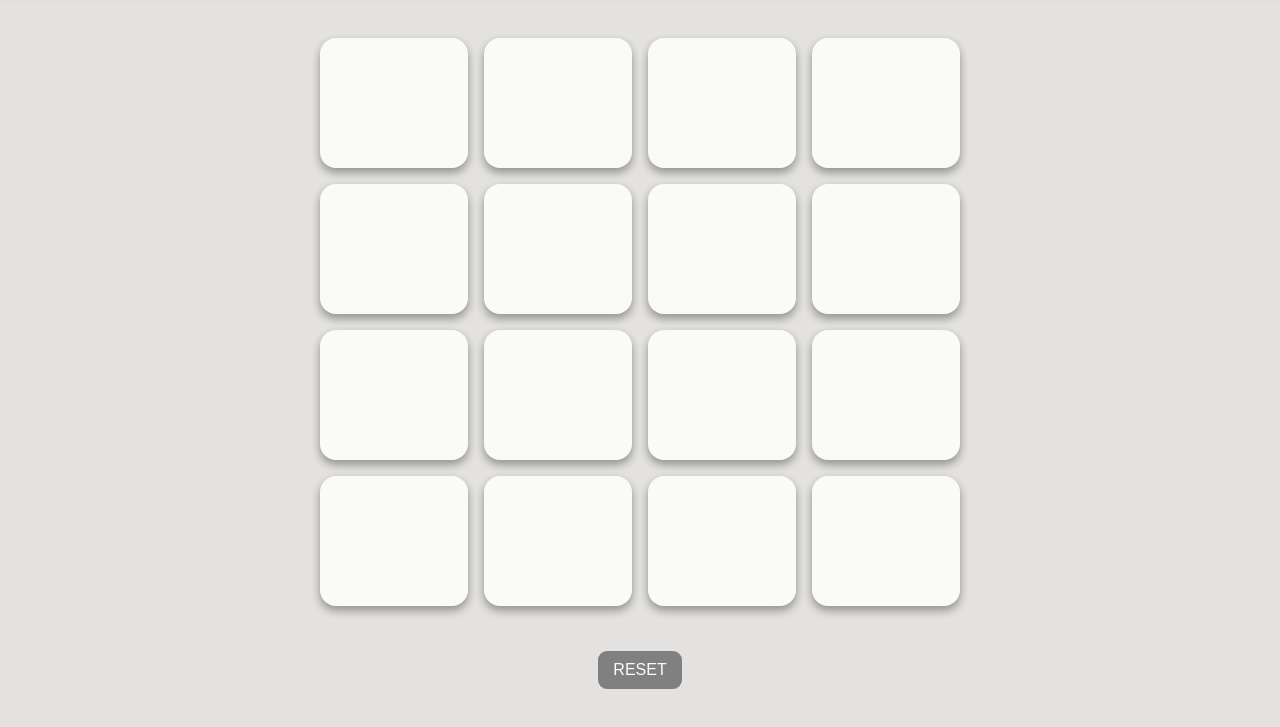
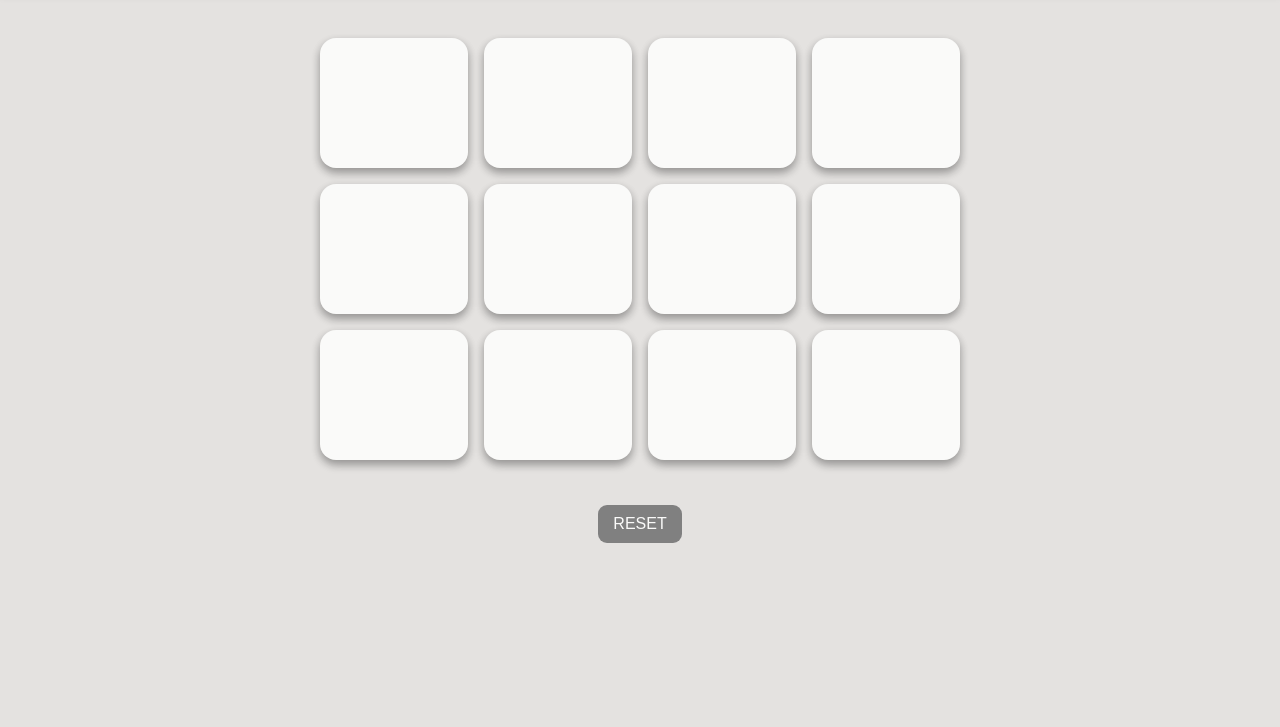
Before and after one commit to okayjones/match, a plain HTML site: page match.html in a window 1280 px wide. Shown: the part 75-802 px from the top of the page. Drawn offline with nearby package versions, Linux system fonts and the light colour scheme.

Commit message:
less cards

```diff
--- a/scripts/script.js
+++ b/scripts/script.js
@@ -5,10 +5,8 @@ const beer = "<i class='fas fa-beer' aria-hidden='true'></i>";
 const bed = "<i class='fas fa-bed' aria-hidden='true'></i>";
 const skull = "<i class='fas fa-skull-crossbones' aria-hidden='true'></i>";
 const leaf = "<i class='fas fa-leaf' aria-hidden='true'></i>";
-const gem ="<i class='far fa-gem' aria-hidden='true'></i>";
-const money = "<i class='far fa-money-bill-alt' aria-hidden='true'></i>";
 
-let cardValues =[camera,camera,cat,cat,beer,beer,bed,bed, skull, skull, leaf, leaf, gem, gem, money, money];
+let cardValues =[camera,camera,cat,cat,beer,beer,bed,bed, skull, skull, leaf, leaf];
 
 const modal = document.getElementById('winModal');
 const reset = document.getElementById('reset');
--- a/style.css
+++ b/style.css
@@ -102,7 +102,7 @@ th {
 .menuButton {
     background-color: white;
     color: gray;
-    font-size: 50px;
+    font-size: 36px;
     border-radius: 8px;
     width: 300px;
     text-align: center;
```
Also changed, not shown: index.html (+1 -1 lines). Lines whose indentation alone changed are shown as unchanged.
